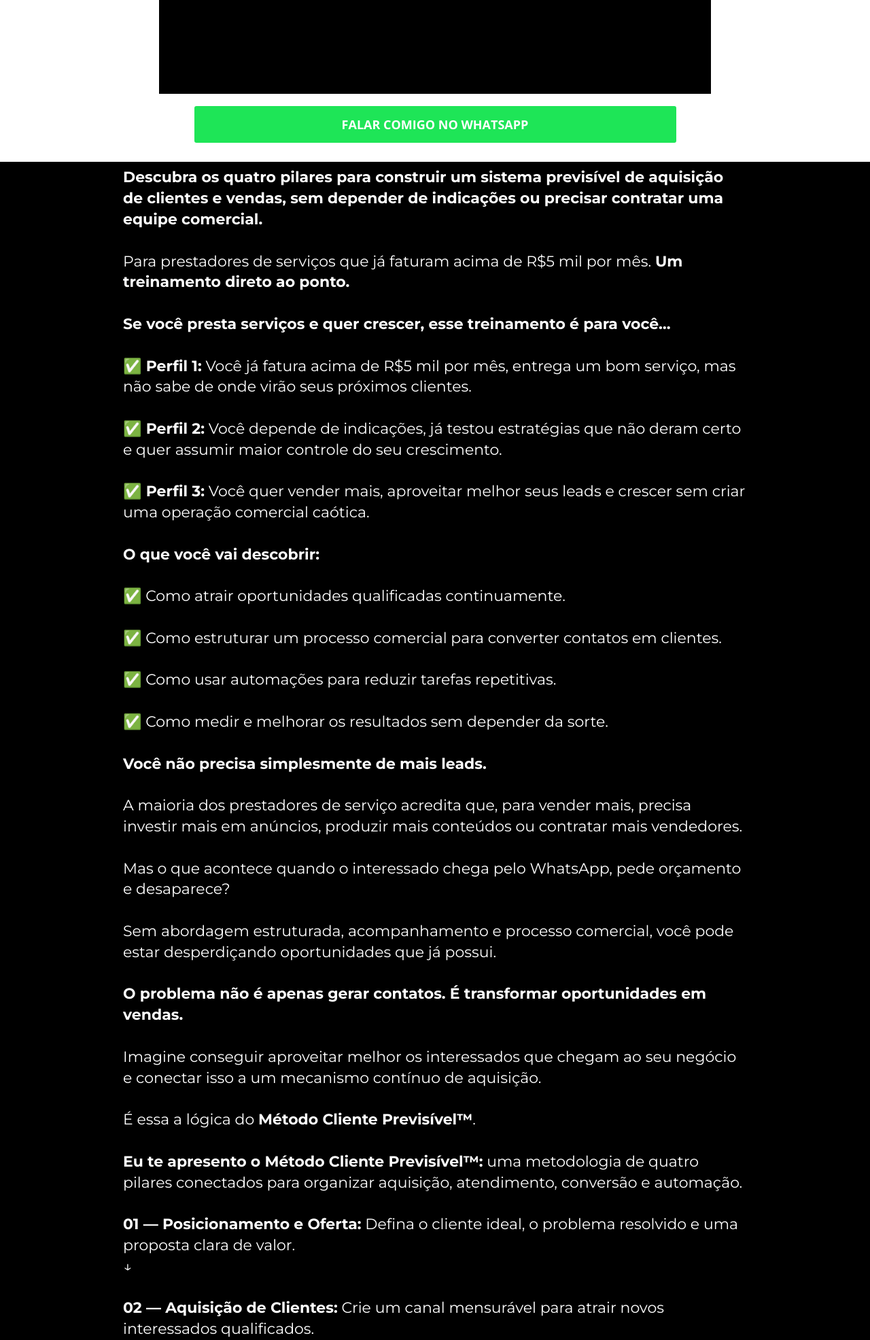
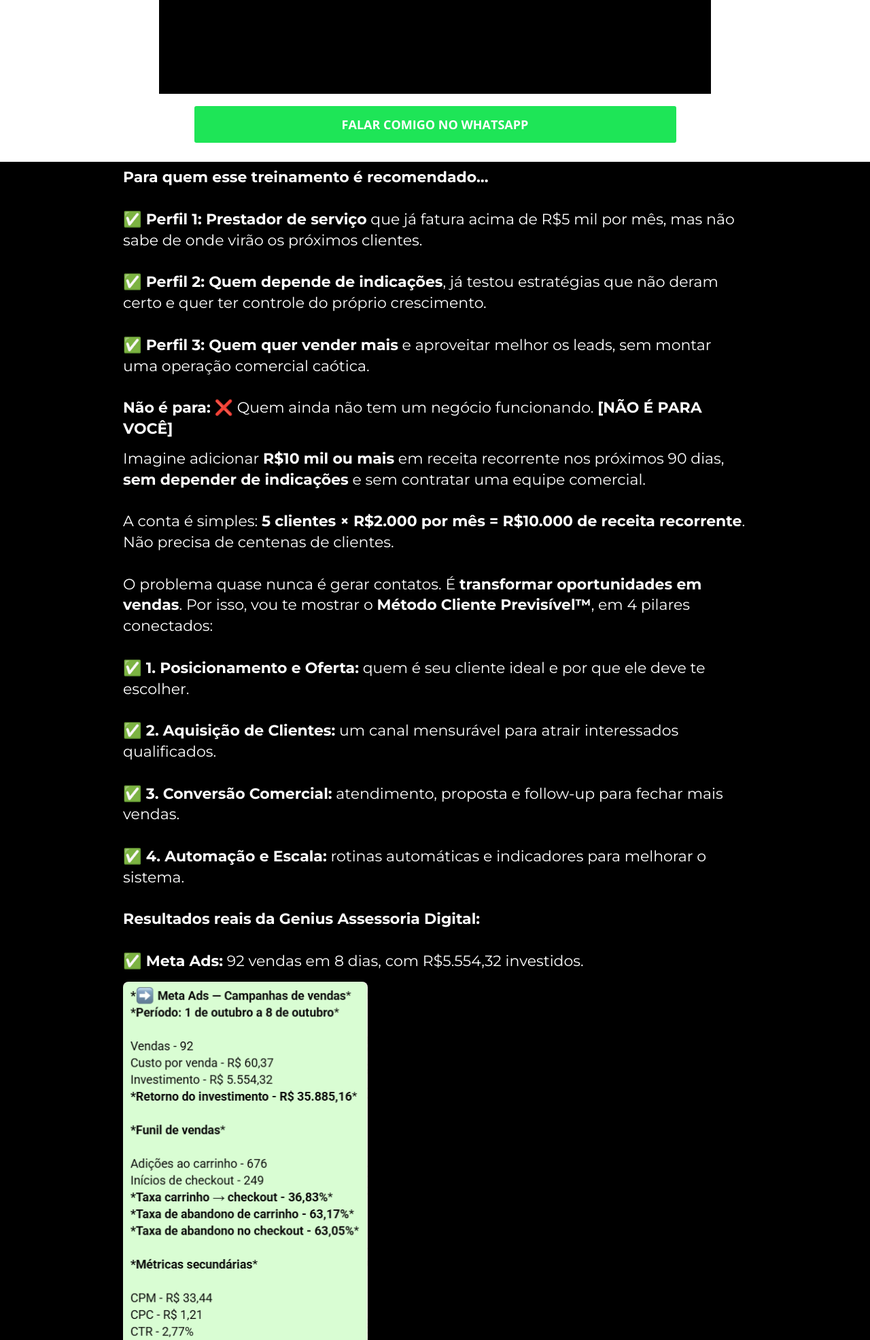
Before and after one commit to viniciusgestortrafego-stack/minitreinamento, a PHP site: page / in a window 1280 px wide. Shown: the part 520-2491 px from the top of the page at 68% size. Run offline with PHP 8.4, Linux system fonts and the light colour scheme.

Commit message:
Encurta a copy da página no estilo do modelo original
Co-Authored-By: Claude Sonnet 5.5 <noreply@anthropic.com>
Claude-Session: https://claude.ai/code/session_01MgWSF7xiiczG9JCnUgh8Ln

```diff
--- a/index.html
+++ b/index.html
@@ -42,115 +42,47 @@
 
   <main class="dark">
     <section class="container text">
-      <p><b>Descubra os quatro pilares para construir um sistema previsível de aquisição de clientes e vendas, sem depender de indicações ou precisar contratar uma equipe comercial.</b></p>
+      <p><b>Para quem esse treinamento é recomendado…</b></p>
 
-      <p>Para prestadores de serviços que já faturam acima de R$5 mil por mês. <b>Um treinamento direto ao ponto.</b></p>
+      <p><b>✅ Perfil 1: Prestador de serviço</b> que já fatura acima de R$5 mil por mês, mas não sabe de onde virão os próximos clientes.</p>
 
-      <p><b>Se você presta serviços e quer crescer, esse treinamento é para você…</b></p>
+      <p><b>✅ Perfil 2: Quem depende de indicações</b>, já testou estratégias que não deram certo e quer ter controle do próprio crescimento.</p>
 
-      <p><b>✅ Perfil 1:</b> Você já fatura acima de R$5 mil por mês, entrega um bom serviço, mas não sabe de onde virão seus próximos clientes.</p>
+      <p><b>✅ Perfil 3: Quem quer vender mais</b> e aproveitar melhor os leads, sem montar uma operação comercial caótica.</p>
 
-      <p><b>✅ Perfil 2:</b> Você depende de indicações, já testou estratégias que não deram certo e quer assumir maior controle do seu crescimento.</p>
+      <p class="tight"><b>Não é para:</b> ❌ Quem ainda não tem um negócio funcionando. <b>[NÃO É PARA VOCÊ]</b></p>
 
-      <p><b>✅ Perfil 3:</b> Você quer vender mais, aproveitar melhor seus leads e crescer sem criar uma operação comercial caótica.</p>
+      <p>Imagine adicionar <b>R$10 mil ou mais</b> em receita recorrente nos próximos 90 dias, <b>sem depender de indicações</b> e sem contratar uma equipe comercial.</p>
 
-      <p><b>O que você vai descobrir:</b></p>
+      <p>A conta é simples: <b>5 clientes × R$2.000 por mês = R$10.000 de receita recorrente</b>. Não precisa de centenas de clientes.</p>
 
-      <p><b>✅</b> Como atrair oportunidades qualificadas continuamente.</p>
+      <p>O problema quase nunca é gerar contatos. É <b>transformar oportunidades em vendas</b>. Por isso, vou te mostrar o <b>Método Cliente Previsível™</b>, em 4 pilares conectados:</p>
 
-      <p><b>✅</b> Como estruturar um processo comercial para converter contatos em clientes.</p>
+      <p><b>✅ 1. Posicionamento e Oferta:</b> quem é seu cliente ideal e por que ele deve te escolher.</p>
 
-      <p><b>✅</b> Como usar automações para reduzir tarefas repetitivas.</p>
+      <p><b>✅ 2. Aquisição de Clientes:</b> um canal mensurável para atrair interessados qualificados.</p>
 
-      <p><b>✅</b> Como medir e melhorar os resultados sem depender da sorte.</p>
+      <p><b>✅ 3. Conversão Comercial:</b> atendimento, proposta e follow-up para fechar mais vendas.</p>
 
-      <p><b>Você não precisa simplesmente de mais leads.</b></p>
+      <p><b>✅ 4. Automação e Escala:</b> rotinas automáticas e indicadores para melhorar o sistema.</p>
 
-      <p>A maioria dos prestadores de serviço acredita que, para vender mais, precisa investir mais em anúncios, produzir mais conteúdos ou contratar mais vendedores.</p>
+      <p><b>Resultados reais da Genius Assessoria Digital:</b></p>
 
-      <p>Mas o que acontece quando o interessado chega pelo WhatsApp, pede orçamento e desaparece?</p>
-
-      <p>Sem abordagem estruturada, acompanhamento e processo comercial, você pode estar desperdiçando oportunidades que já possui.</p>
-
-      <p><b>O problema não é apenas gerar contatos. É transformar oportunidades em vendas.</b></p>
-
-      <p>Imagine conseguir aproveitar melhor os interessados que chegam ao seu negócio e conectar isso a um mecanismo contínuo de aquisição.</p>
-
-      <p>É essa a lógica do <b>Método Cliente Previsível™</b>.</p>
-
-      <p><b>Eu te apresento o Método Cliente Previsível™:</b> uma metodologia de quatro pilares conectados para organizar aquisição, atendimento, conversão e automação.</p>
-
-      <p><b>01 — Posicionamento e Oferta:</b> Defina o cliente ideal, o problema resolvido e uma proposta clara de valor.<br>↓</p>
-
-      <p><b>02 — Aquisição de Clientes:</b> Crie um canal mensurável para atrair novos interessados qualificados.<br>↓</p>
-
-      <p><b>03 — Conversão Comercial:</b> Estruture atendimento, diagnóstico, proposta, follow-up e fechamento.<br>↓</p>
-
-      <p><b>04 — Automação e Escala:</b> Organize os contatos, automatize rotinas e acompanhe indicadores para melhorar o sistema.<br>↓</p>
-
-      <p><b>CLIENTES + VENDAS + PREVISIBILIDADE:</b> um processo comercial conectado, que pode ser medido e otimizado.</p>
-
-      <p><b>Você não precisa de centenas de clientes para buscar R$10 mil a mais por mês.</b></p>
-
-      <p>Imagine um prestador de serviços com uma oferta recorrente de R$2 mil mensais.</p>
-
-      <p><b>5 novos clientes ativos × R$2.000 de mensalidade = R$10.000 em receita recorrente mensal.</b></p>
-
-      <p>Se o serviço custa R$1.000 por mês, seriam necessários dez clientes. Se custa R$2.500, seriam quatro clientes.</p>
-
-      <p>O número de contratos depende do preço do serviço. O volume de oportunidades depende da conversão. O objetivo não é vender para todo mundo. <b>É saber quem atrair, como vender e o que melhorar.</b></p>
-
-      <p><i>Essa conta é ilustrativa e não representa garantia de novos contratos.</i></p>
-
-      <p><b>Não estamos falando apenas de teoria.</b></p>
-
-      <p>O Método Cliente Previsível™ foi estruturado a partir da experiência prática de aquisição de clientes, campanhas e operações comerciais da <b>Genius Assessoria Digital</b>.</p>
-
-      <p><b>✅ Meta Ads:</b> 92 vendas registradas em oito dias, com R$5.554,32 investidos em mídia.
+      <p><b>✅ Meta Ads:</b> 92 vendas em 8 dias, com R$5.554,32 investidos.
         <img class="print" src="img/case-1.png" alt="Relatório de Meta Ads — campanhas de vendas"></p>
 
-      <p><b>✅ Campanha de vendas:</b> ROAS de 4,54x, com 13 compras e R$3.479,19 de receita reportada, para aproximadamente R$765,61 de investimento.
+      <p><b>✅ Campanha de vendas:</b> ROAS de 4,54x, com 13 compras e R$3.479,19 de receita reportada.
         <img class="print" src="img/case-2.png" alt="Relatório de campanha de vendas — ROAS 4,54x"></p>
 
-      <p><b>✅ Google Ads:</b> 10 vendas registradas em oito dias, com R$153,35 investidos em mídia.
+      <p><b>✅ Google Ads:</b> 10 vendas em 8 dias, com R$153,35 investidos.
         <img class="print" src="img/case-3.png" alt="Relatório de Google Ads — campanhas de vendas"></p>
 
-      <p><b>✅ Instagram:</b> 87.930 visualizações em 30 dias, 716 novos seguidores e 2.810 interações.
+      <p><b>✅ Instagram:</b> 87.930 visualizações e 716 novos seguidores em 30 dias.
         <img class="print" src="img/case-4.png" alt="Relatório de performance do Instagram — últimos 30 dias"></p>
 
-      <p><i>Resultados de operações reais da Genius Assessoria Digital, não de alunos ou clientes do Método Cliente Previsível™. Receita reportada não é lucro e ROAS não é retorno líquido.</i></p>
+      <p><i>Resultados de operações reais da Genius, não de alunos do método. Receita não é lucro, e os números não garantem resultado futuro.</i></p>
 
-      <p>Foi a experiência de trabalhar com operações reais que nos ajudou a estruturar os princípios do Método Cliente Previsível™. Porque aprendemos que <b>não basta atrair pessoas</b>. É preciso conectar aquisição, acompanhamento comercial e conversão em um sistema que faça sentido para cada negócio.</p>
-
-      <p><b>Como começar a estruturar isso nos próximos 14 dias?</b></p>
-
-      <p><b>✅ Dias 1 a 3:</b> Definir cliente ideal, posicionamento e oferta.</p>
-
-      <p><b>✅ Dias 4 a 7:</b> Escolher um canal de aquisição e organizar a entrada de oportunidades.</p>
-
-      <p><b>✅ Dias 8 a 11:</b> Estruturar atendimento, apresentação da solução e follow-up.</p>
-
-      <p><b>✅ Dias 12 a 14:</b> Analisar indicadores, identificar gargalos e realizar ajustes.</p>
-
-      <p>Em 14 dias, o objetivo é estruturar a primeira versão do processo comercial.</p>
-
-      <p><b>Eu quero te ajudar a implementar essa estrutura no seu negócio.</b></p>
-
-      <p>Agora que você conhece o caminho, existem duas possibilidades.</p>
-
-      <p>Você pode organizar cada etapa sozinho, testar ferramentas, ajustar campanhas e desenvolver seu processo comercial.</p>
-
-      <p>Ou pode contar com direcionamento para entender o que faz sentido para o momento do seu negócio e estruturar a implementação com mais clareza.</p>
-
-      <p>É exatamente essa a proposta do <b>Método Cliente Previsível™</b>: ajudar prestadores de serviço que já possuem um negócio funcionando a construir uma operação comercial mais previsível, sem depender exclusivamente de indicações ou precisar montar uma grande equipe comercial.</p>
-
-      <p><b>Quer saber se essa estrutura funciona para o seu negócio?</b></p>
-
-      <p>Se você já fatura acima de R$5 mil por mês prestando serviços, quero te fazer um convite. Toque no botão abaixo e venha conversar diretamente comigo.</p>
-
-      <p>Vamos entender como seu negócio funciona hoje, de onde vêm seus clientes, onde estão os principais gargalos e se faz sentido implementar o Método Cliente Previsível™ na sua operação.</p>
-
-      <p>Se fizer sentido, vou te explicar pessoalmente como podemos trabalhar juntos.</p>
+      <p><b>Quer saber se isso funciona para o seu negócio?</b> Toque no botão abaixo e converse direto comigo. Vamos entender de onde vêm seus clientes, onde estão os gargalos e se faz sentido implementar o método na sua operação.</p>
 
       <a class="cta" style="margin-top:28px" target="_blank" rel="noopener"
          href="https://wa.me/5511957401155?text=Ol%C3%A1%2C%20acabei%20de%20assistir%20ao%20mini%20treinamento%20pelo%20link%20da%20BIO%20e%20quero%20conversar%20sobre%20o%20M%C3%A9todo%20Cliente%20Previs%C3%ADvel.">FALAR COMIGO NO WHATSAPP</a>
--- a/style.css
+++ b/style.css
@@ -124,7 +124,7 @@ body {
 }
 
 /* prints dos resultados */
-.print { display: block; max-width: 100%; height: auto; margin-top: 14px; border-radius: 8px; }
+.print { display: block; max-width: min(100%, 360px); height: auto; margin-top: 14px; border-radius: 8px; }
 
 /* player do YouTube: sem barra de progresso, sem cliques no vídeo */
 .video .shield { position: absolute; inset: 0; z-index: 2; cursor: default; }
```
